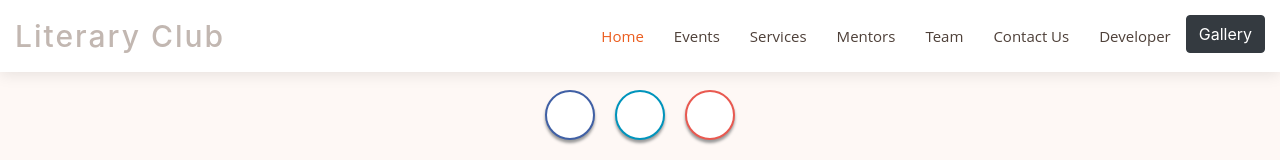
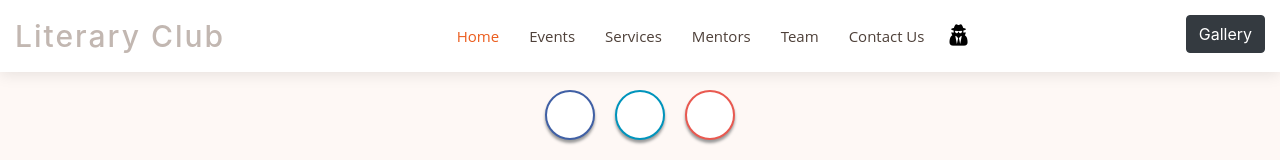
Before and after one commit to sufykhan/LiteraryClub, a React (Create React App) app: page / in a window 1280 px wide. Shown: the top 160 px of the page. Built offline with nearby package versions, Linux system fonts and the light colour scheme.

Commit message:
winners data

```diff
--- a/src/components/Header.jsx
+++ b/src/components/Header.jsx
@@ -19,9 +19,13 @@ function Header()
           <li><a href="#team">Mentors</a></li>
           <li><a href="#club">Team</a></li>
           <li><a href="#contact">Contact Us</a></li>
-          <li><a href="#developer">Developer</a></li>
         </ul>
       </nav>
+      <a href="#developer" style={{color: "black",
+    fontSize: "23px",
+    marginRight: "auto",
+    marginLeft: "10px",
+    marginTop:"4px"}}><i className="fa fa-user-secret"></i></a>
       <Link to={`/gallery`} ><button type="button" className="btn btn-dark">Gallery</button></Link>
     </div>
   </header>
```
